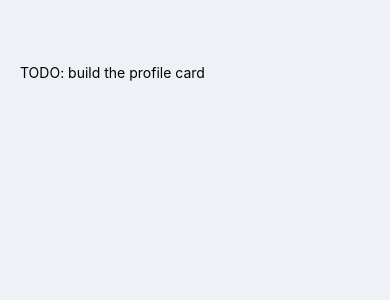
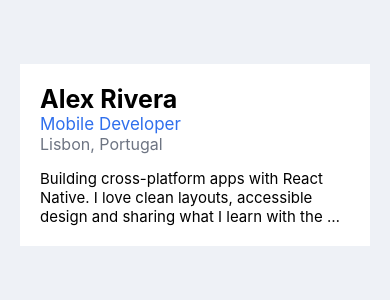
Before and after one commit to Mor4n/01-Practical-task-Components, a React Native app in the folder profile-card/: screen / in a window 390 px wide. Shown: the top 300 px of the page. Built offline with nearby package versions, Linux system fonts and the light colour scheme.

Commit message:
step 1: card structure with view and text

```diff
--- a/profile-card/App.js
+++ b/profile-card/App.js
@@ -18,11 +18,22 @@ export default function App() {
   return (
     <View style={styles.screen}>
       {/* TODO STEP 1: build the card with View and Text (name, role, location, bio) */}
+      <View style={styles.card}>
+
+        <Text style={styles.name}>Alex Rivera</Text>
+
+        <Text style={styles.role}>Mobile Developer</Text>
+
+        <Text style={styles.location}>Lisbon, Portugal</Text>
+
+        <Text style={styles.bio} numberOfLines={3}>{BIO}</Text>
+
+
+      </View>
       {/* TODO STEP 2: add the banner and the avatar with Image */}
       {/* TODO STEP 3: header row and stats row with Flexbox */}
       {/* TODO STEP 4: online badge, skill tags and action buttons (layout) */}
       {/* TODO STEP 5: polish the styles (colors, typography, shadow) */}
-      <Text>TODO: build the profile card</Text>
     </View>
   );
 }
@@ -34,4 +45,26 @@ const styles = StyleSheet.create({
     paddingHorizontal: 20,
     backgroundColor: '#EEF1F6',
   },
+  card:{
+    backgroundColor: '#FFFFFF',
+    padding:20
+  },
+  name:{
+    fontSize: 25,
+    fontWeight: 'bold'
+  },
+  role:{
+    fontSize: 17,
+    color: '#2f6fed',
+  },
+  location:{
+    fontSize: 16,
+    color: '#6d7482'
+
+  },
+  bio:{
+    fontSize: 15,
+    marginTop: 15,
+
+  }
 });
```
